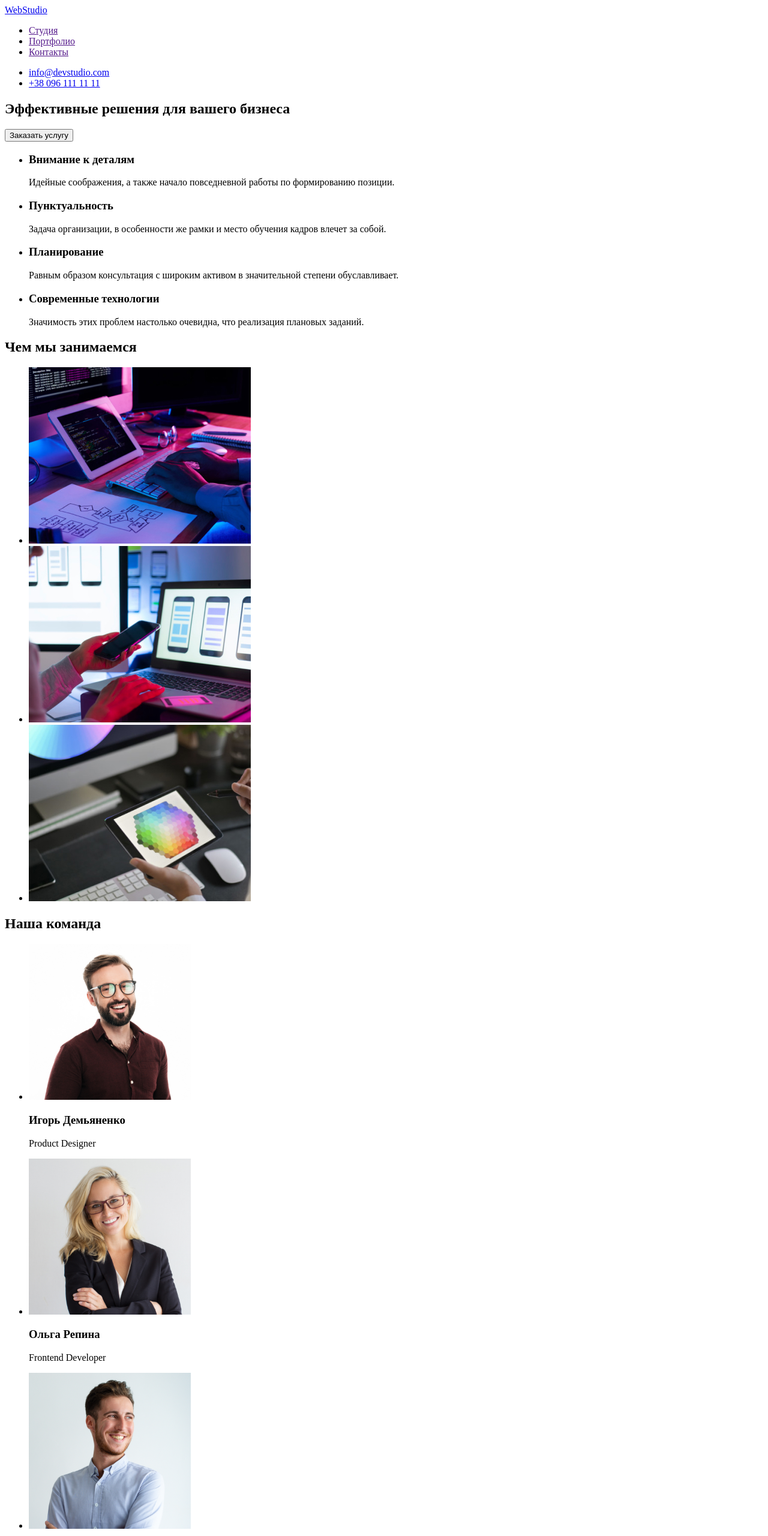
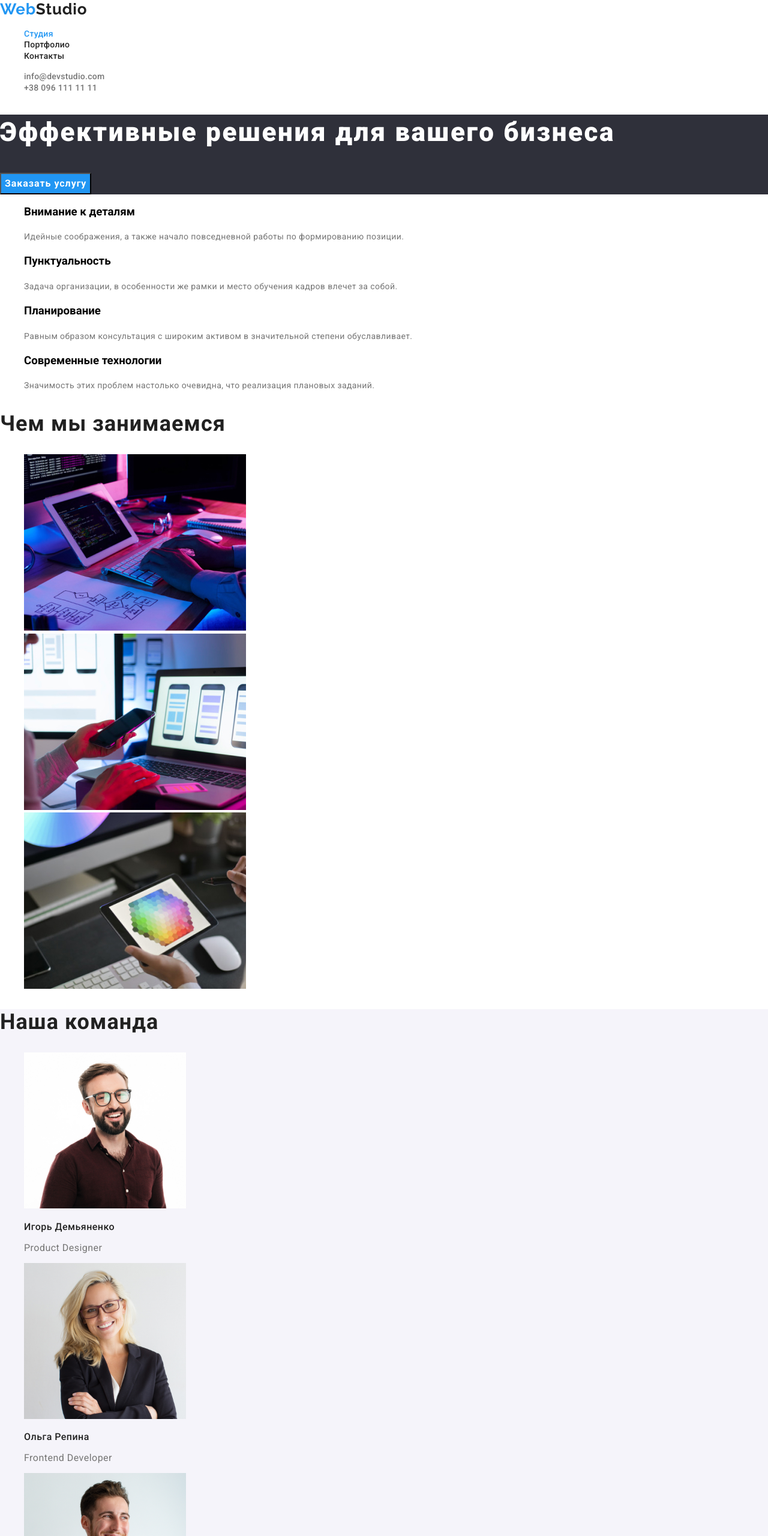
Before and after one commit to serjneo/goit-markup-hw-02, a plain HTML site: page index.html in a window 1280 px wide. Shown: the top 2560 px of the page at 60% size. Drawn offline with nearby package versions, Linux system fonts and the light colour scheme.

Commit message:
применил все требования

```diff
--- /dev/null
+++ b/css/styles.css
@@ -0,0 +1,192 @@
+:root {
+  --main-font: "Roboto", sans-serif;
+  --secondary-font: "Raleway", sans-serif;
+  --accent-color: #2196f3;
+  --footer-color: #2f303a;
+  --background-color: #ffffff;
+  --font-color: #212121;
+  --description-color: #757575;
+  --secondary-background: #f5f4fa;
+  --adress-color: rgba(255, 255, 255, 0.6);
+}
+
+body {
+  font-family: var(--main-font);
+  background-color: var(--background-color);
+}
+
+.link {
+  text-decoration: none;
+}
+
+.list {
+  list-style: none;
+}
+
+.address {
+  font-style: normal;
+}
+
+/*COMPONENTS*/
+.logo {
+  font-family: var(--secondary-font);
+  font-weight: 700;
+  font-size: 26px;
+  line-height: 1.19;
+  letter-spacing: 0.03em;
+  color: var(--accent-color);
+}
+.button {
+  font-weight: 700;
+  font-size: 16px;
+  line-height: 1.88;
+  letter-spacing: 0.06em;
+  cursor: pointer;
+}
+/*END COMPONENTS*/
+
+/*SITE NAV*/
+.logo-black {
+  color: var(--font-color);
+}
+.nav-link {
+  font-weight: 500;
+  font-size: 14px;
+  line-height: 1.14;
+  letter-spacing: 0.02em;
+  color: var(--font-color);
+}
+.nav-link:hover,
+.nav-link:focus {
+  color: var(--accent-color);
+}
+.site-nav .link.current {
+  color: var(--accent-color);
+}
+.mail-link,
+.tel-link {
+  font-weight: 500;
+  font-size: 14px;
+  line-height: 1.14;
+  letter-spacing: 0.02em;
+  color: var(--description-color);
+}
+.mail-link:hover,
+.mail-link:focus {
+  color: var(--accent-color);
+}
+.tel-link:hover,
+.tel-link:focus {
+  color: var(--accent-color);
+}
+/*END SITE NAV*/
+
+/*HERO*/
+.hero {
+  background-color: var(--footer-color);
+}
+.hero-title {
+  font-weight: 900;
+  font-size: 44px;
+  line-height: 1.36;
+  letter-spacing: 0.06em;
+  color: var(--background-color);
+}
+.hero-btn {
+  background-color: var(--accent-color);
+  color: var(--background-color);
+}
+.hero-btn:hover,
+.hero-btn:focus
+/*END HERO*/
+
+/*FEATURES*/
+.feature-title {
+  font-weight: 700;
+  font-size: 14px;
+  line-height: 1.14;
+  letter-spacing: 0.03em;
+  color: var(--font-color);
+}
+.description {
+  font-size: 14px;
+  line-height: 1.71;
+  letter-spacing: 0.03em;
+  color: var(--description-color);
+}
+/*END FEATURES*/
+
+/*SERVICES*/
+.title {
+  font-weight: 700;
+  font-size: 36px;
+  line-height: 1.17;
+  letter-spacing: 0.03em;
+  color: var(--font-color);
+}
+/*END SERVICES*/
+
+/*TEAM*/
+.team {
+  background-color: var(--secondary-background);
+}
+.team-list-title {
+  font-weight: 500;
+  font-size: 16px;
+  line-height: 1.19;
+  letter-spacing: 0.03em;
+  color: var(--font-color);
+}
+.team-list-position {
+  font-size: 16px;
+  line-height: 1.19;
+  letter-spacing: 0.03em;
+  color: var(--description-color);
+}
+/*END TEAM*/
+
+/*FOOTER*/
+.footer {
+  background-color: var(--footer-color);
+}
+.logo-white {
+  color: var(--background-color);
+}
+.footer-adress {
+  font-size: 14px;
+  line-height: 1.71;
+  letter-spacing: 0.03em;
+  color: var(--adress-color);
+}
+.footer-adress:hover,
+.footer-adress:focus {
+  color: var(--background-color);
+}
+/*END FOOTER*/
+
+/*PORTFOLIO*/
+.modal-btn {
+  font-weight: 500;
+  color: var(--font-color);
+  border-radius: 4px;
+  background-color: var(--secondary-background);
+}
+.modal-btn:hover,
+.modal-btn:focus {
+  background-color: var(--accent-color);
+  color: var(--background-color);
+}
+.projects-list-title {
+  font-weight: 700;
+  font-size: 18px;
+  line-height: 2;
+  letter-spacing: 0.06em;
+  color: var(--font-color);
+}
+.projects-list-text {
+  font-size: 16px;
+  line-height: 1.88;
+  letter-spacing: 0.03em;
+  color: var(--description-color);
+}
+/*END PORTFOLIO*/
--- a/index.html
+++ b/index.html
@@ -5,96 +5,109 @@
     <meta charset="UTF-8">
     <meta name="viewport" content="width=device-width, initial-scale=1.0" />
     <title>Вебстудия</title>
+    <link rel="preconnect" href="https://fonts.gstatic.com">
+    <link href="https://fonts.googleapis.com/css2?family=Raleway:wght@700&family=Roboto:wght@400;500;700;900&display=swap"
+        rel="stylesheet">
+    <link rel="stylesheet" href="https://cdnjs.cloudflare.com/ajax/libs/modern-normalize/1.0.0/modern-normalize.min.css"
+        integrity="sha512-ISS7cAi1PEhQ8jnbJpJZMd29NlhNj4AWYyLOSp2CE/CsHxTCu+r+t0D2yoJudVrd0/8fTVPUVDzY5Tvli75u/g=="
+        crossorigin="anonymous" />
+    <link rel="stylesheet" href="./css/styles.css">
 </head>
 
 <body>
-    <header>
-        <nav>
-            <a href="/" lang="en">WebStudio</a>
-            <ul>
-                <li><a href="">Студия</a></li>
-                <li><a href="">Портфолио</a></li>
-                <li><a href="">Контакты</a></li>
+    <!--Шапка сайта-->
+    <header class="header">
+        <nav class="navigation">
+            <a class="logo link" href="/" lang="en">Web<span class="logo-black">Studio</span></a>
+            <ul class="site-nav list">
+                <li class="nav-item"><a class="nav-link link current" href="">Студия</a></li>
+                <li class="nav-item"><a class="nav-link link" href="./portfolio.html">Портфолио</a></li>
+                <li class="nav-item"><a class="nav-link link" href="">Контакты</a></li>
             </ul>
         </nav>
-            <ul>
-                <li><a href="mailto:info@devstudio.com">info@devstudio.com</a></li>
-                <li><a href="tel:+380961111111">+38 096 111 11 11</a></li>
+            <ul class="contacts list">
+                <li class="contacts-list"><a class="mail-link link" href="mailto:info@devstudio.com">info@devstudio.com</a></li>
+                <li class="contacts-list"><a class="tel-link link" href="tel:+380961111111">+38 096 111 11 11</a></li>
             </ul>
     </header>
     <main>
-        <section>
-            <h1>Эффективные решения для вашего бизнеса</h1>
-            <button type="button">Заказать услугу</button>
+        <!--Hero-->
+        <section class="hero">
+            <h1 class="hero-title">Эффективные решения для вашего бизнеса</h1>
+            <button class="hero-btn button" type="button">Заказать услугу</button>
         </section>
-        <section>
-            <h2 hidden>Особенности</h2>
-            <ul>
-                <li>
-                    <h3>Внимание к деталям</h3>
-                    <p>Идейные соображения, а также начало повседневной работы по формированию позиции.</p>
+        <!--Преимущества-->
+        <section class="section">
+            <h2 hidden>Преимущества</h2>
+            <ul class="features list">
+                <li class="features-list">
+                    <h3 class="feature-title">Внимание к деталям</h3>
+                    <p class="description">Идейные соображения, а также начало повседневной работы по формированию позиции.</p>
                 </li>
-                <li>
-                    <h3>Пунктуальность</h3>
-                    <p>Задача организации, в особенности же рамки и место обучения кадров влечет за собой.</p>
+                <li class="features-list">
+                    <h3 class="feature-title">Пунктуальность</h3>
+                    <p class="description">Задача организации, в особенности же рамки и место обучения кадров влечет за собой.</p>
                 </li>
-                <li>
-                    <h3>Планирование</h3>
-                    <p>Равным образом консультация с широким активом в значительной степени обуславливает.</p>
+                <li class="features-list">
+                    <h3 class="feature-title">Планирование</h3>
+                    <p class="description">Равным образом консультация с широким активом в значительной степени обуславливает.</p>
                 </li>
-                <li>
-                    <h3>Современные технологии</h3>
-                    <p>Значимость этих проблем настолько очевидна, что реализация плановых заданий.</p>
+                <li class="features-list">
+                    <h3 class="feature-title">Современные технологии</h3>
+                    <p class="description">Значимость этих проблем настолько очевидна, что реализация плановых заданий.</p>
                 </li>
             </ul>
         </section>
-        <section>
-            <h2>Чем мы занимаемся</h2>
-            <ul>
-                <li>
-                    <img src="./images/img.jpg" alt="Разработчик пишет код" width="370" height="294">
+        <!--Чем мы занимаемся-->
+        <section class="services">
+            <h2 class="title">Чем мы занимаемся</h2>
+            <ul class="services-list list">
+                <li class="services-list-item">
+                    <img class="services-list-img" src="./images/img.jpg" alt="Разработчик пишет код" width="370" height="294">
                 </li>
-                <li>
-                    <img src="./images/img(1).jpg" alt="Разработчик адаптирует код для телефона" width="370" height="294">
+                <li class="services-list-item">
+                    <img class="services-list-img" src="./images/img(1).jpg" alt="Разработчик адаптирует код для телефона" width="370" height="294">
                 </li>
-                <li>
-                    <img src="./images/img(2).jpg" alt="Разработчик адаптирует код для планшета" width="370" height="294">
+                <li class="services-list-item">
+                    <img class="services-list-img" src="./images/img(2).jpg" alt="Разработчик адаптирует код для планшета" width="370" height="294">
                 </li>
             </ul>
         </section>
-        <section>
-            <h2>Наша команда</h2>
-            <ul>
-                <li>
-                    <img src="./images/img(3).jpg" alt="Игорь" width="270" height="260">
-                    <h3>Игорь Демьяненко</h3>
-                    <p lang="en">Product Designer</p>
+        <!--Наша команда-->
+        <section class="team">
+            <h2 class="title">Наша команда</h2>
+            <ul class="team-list list">
+                <li class="team-list-item">
+                    <img class="team-list-img" src="./images/img(3).jpg" alt="Игорь" width="270" height="260">
+                    <h3 class="team-list-title">Игорь Демьяненко</h3>
+                    <p class="team-list-position" lang="en">Product Designer</p>
                 </li>
-                <li>
-                    <img src="./images/img(4).jpg" alt="Ольга" width="270" height="260">
-                    <h3>Ольга Репина</h3>
-                    <p lang="en">Frontend Developer</p>
+                <li class="team-list-item">
+                    <img class="team-list-img" src="./images/img(4).jpg" alt="Ольга" width="270" height="260">
+                    <h3 class="team-list-title">Ольга Репина</h3>
+                    <p class="team-list-position" lang="en">Frontend Developer</p>
                 </li>
-                <li>
-                    <img src="./images/img(5).jpg" alt="Николай" width="270" height="260">
-                    <h3>Николай Тарасов</h3>
-                    <p lang="en">Marketing</p>
+                <li class="team-list-item">
+                    <img class="team-list-img" src="./images/img(5).jpg" alt="Николай" width="270" height="260">
+                    <h3 class="team-list-title">Николай Тарасов</h3>
+                    <p class="team-list-position" lang="en">Marketing</p>
                 </li>
-                <li>
-                    <img src="./images/img(6).jpg" alt="Михаил" width="270" height="260">
-                    <h3>Михаил Ермаков</h3>
-                    <p lang="en">UI Designer</p>
+                <li class="team-list-item">
+                    <img class="team-list-img" src="./images/img(6).jpg" alt="Михаил" width="270" height="260">
+                    <h3 class="team-list-title">Михаил Ермаков</h3>
+                    <p class="team-list-position" lang="en">UI Designer</p>
                 </li>
             </ul>
         </section>
     </main>
-    <footer>
-        <a href="" lang="en">WebStudio</a>
-        <address>
-            <ul>
-                <li><a href="https://goo.gl/maps/LXZm2R2SJm3Z9BvE9">г. Киев, пр-т Леси Украинки, 26</a></li>
-                <li><a href="mailto:info@devstudio.com" lang="en">info@devstudio.com</a></li>
-                <li><a href="tel:+380961111111">+38 096 111 11 11</a></li>
+    <!--Подвал сайта-->
+    <footer class="footer">
+        <a class="logo link" href="" lang="en">Web<span class="logo-white">Studio</span></a>
+        <address class="address">
+            <ul class="footer-contacts list">
+                <li class="footer-contacts-list"><a class="footer-adress link" href="https://goo.gl/maps/LXZm2R2SJm3Z9BvE9">г. Киев, пр-т Леси Украинки, 26</a></li>
+                <li class="footer-contacts-list"><a class="footer-adress link" href="mailto:info@devstudio.com" lang="en">info@devstudio.com</a></li>
+                <li class="footer-contacts-list"><a class="footer-adress link" href="tel:+380961111111">+38 096 111 11 11</a></li>
             </ul>
         </address>
     </footer>
```
Also changed, not shown: portfolio.html (added, +121 -0 lines), images/boxes.jpg (added), images/growingbusiness.jpg (added), images/inspiration.jpg (added), images/lab.jpg (added), images/limitededition.jpg (added), images/neworlean.jpg (added), images/prime.jpg (added), images/seafood.jpg (added), images/technocryak.jpg (added).
